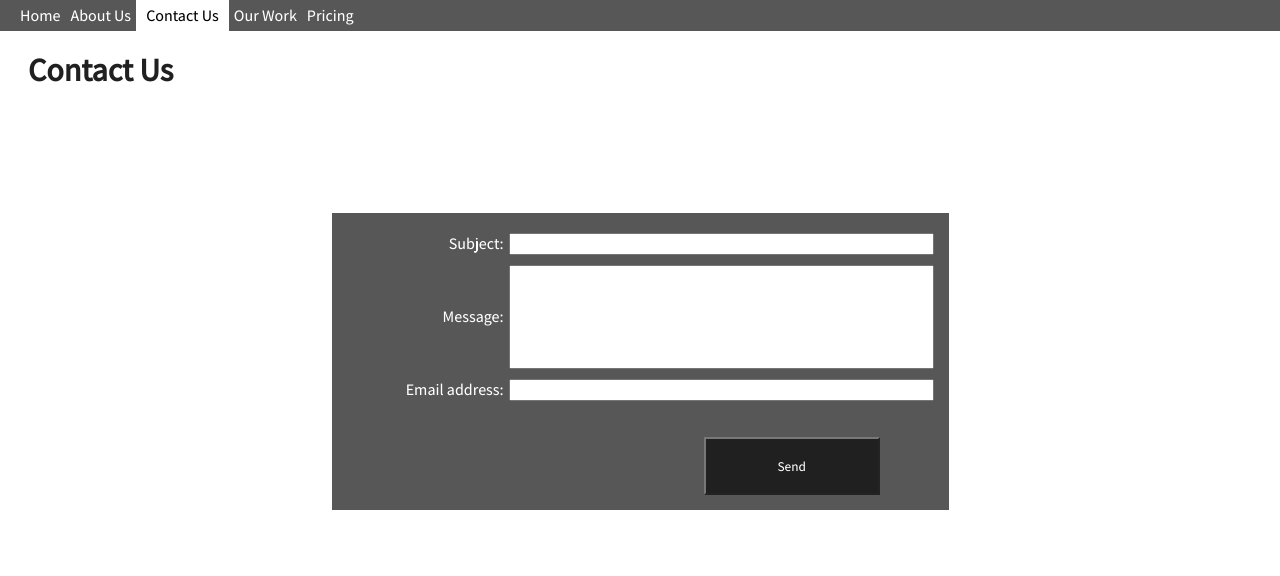
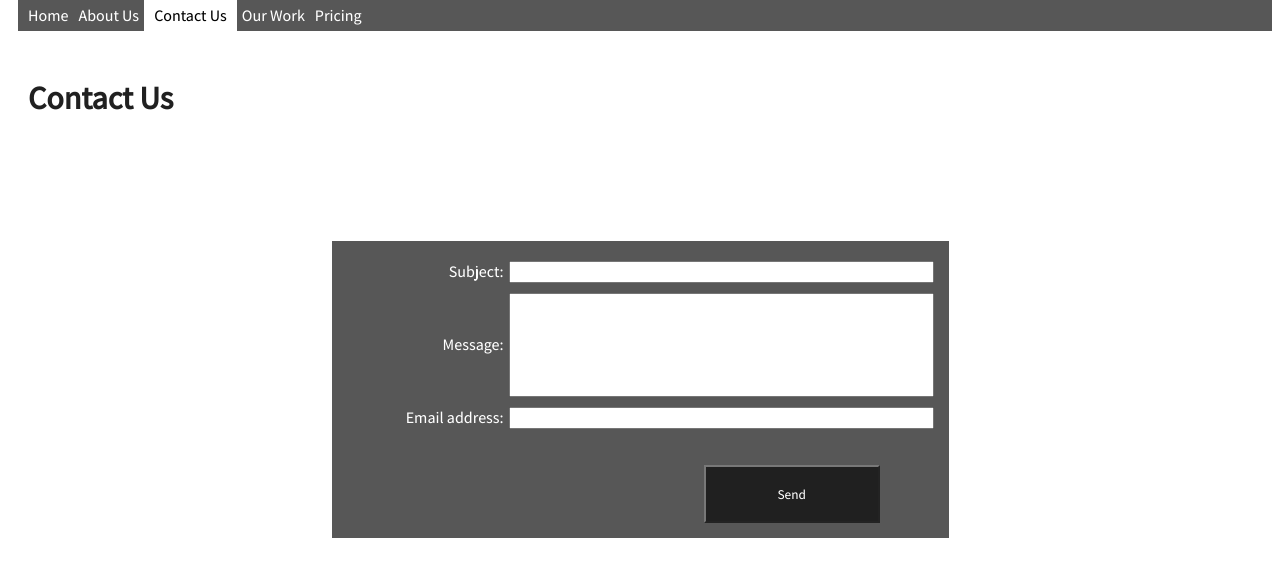
Before and after one commit to jmrhadz/week-8-css, a plain HTML site: page contact.html in a window 1280 px wide. Drawn offline with Linux system fonts and the light colour scheme.

Commit message:
stylesheet cleanup

```diff
--- a/styles.css
+++ b/styles.css
@@ -2,44 +2,29 @@
     font-family: 'Assistant', sans-serif;
     color: rgb(32, 32, 32);
     padding: 0px 5px;
-
+    margin-top:0;
 }
-
 
 .nav {
     z-index: 100;
-    left:0;
-    position:fixed;
-    top: 0;
     width:100%;
-    padding: 0px 15px 0px 15px;
-
+    padding: 0px 5px 0px 5px;
+    display:flex;
+    justify-content: flex-start;
+    align-content:space-evenly;
     background-color: rgb(87, 87, 87);
-
 }
 
 .nav > a {
     padding: 5px;
     max-width:25%;
-
-
 }
 
 a {
-    float: left;
     text-decoration-line: none;
     color:white;
     text-shadow: 2px;
-    display:flexbox;
-    padding: 10px;
-
-}
-
-
-
-.main {
-    position:relative;
-    top:40px;
+    padding: 5px;
 }
 
 a:hover {
@@ -54,9 +39,13 @@ a.active {
     top:0;
 }
 
+.main {
+    position:relative;
+    top:40px;
+}
+
 h1 {
     margin-top: 5px;
-
 }
 
 h3 {
@@ -65,16 +54,12 @@ h3 {
     color:white;
     padding:30px;
     max-width:fit-content;
-
 }
 
 p {
     margin:auto;
     padding: 30px;
 }
-
-
-
 
 ul {
     list-style-type: none;
@@ -83,10 +68,6 @@ ul {
 .bullet {
     list-style: square inside;
 }
-
-
-
-
 
 th {
     display: box;
@@ -111,20 +92,23 @@ td {
     background-color: rgb(200,200,200);
     max-width: fit-content;
 }
+
 .inner-print-block {
     display:block;
     background-color:white;
     border-top:3px;
     padding:5%;
 }
+
 li {
     margin: 1%;
 }
+
 form {
     margin-top:10px;
 }
+
 .form {
-
     display:block;
     background-color: rgb(87, 87, 87);
     padding:10px;
@@ -141,7 +125,14 @@ form > label {
     display:none;
 }
 
+.textbox {
+    width: 70%;
+    margin-bottom: 10px;
+}
 
+#contact-body {
+    min-height: 100px;
+}
 
 #submit {
     width: 30%;
@@ -156,18 +147,11 @@ form > label {
     padding:3%;
 }
 
-.textbox {
-    width: 70%;
-    margin-bottom: 10px;
-}
 #submit:hover {
     background-color:white;
     color:black;
 }
 
-#contact-body {
-    min-height: 100px;
-}
 
 .gallery {
     line-height: 0;
@@ -190,7 +174,7 @@ form > label {
     position: absolute;
     right:3%;
     bottom:10px;
-    background:rgb(0,0,0,);
+    background:rgb(0,0,0);
     background: rgba(0,0,0,.75);
     color:white;
     width:max-content;
@@ -235,6 +219,7 @@ form > label {
         margin-top:0;
     }
 }
+
 @media screen and (max-width: 480px) {
     .main {
     width:100%;
```
